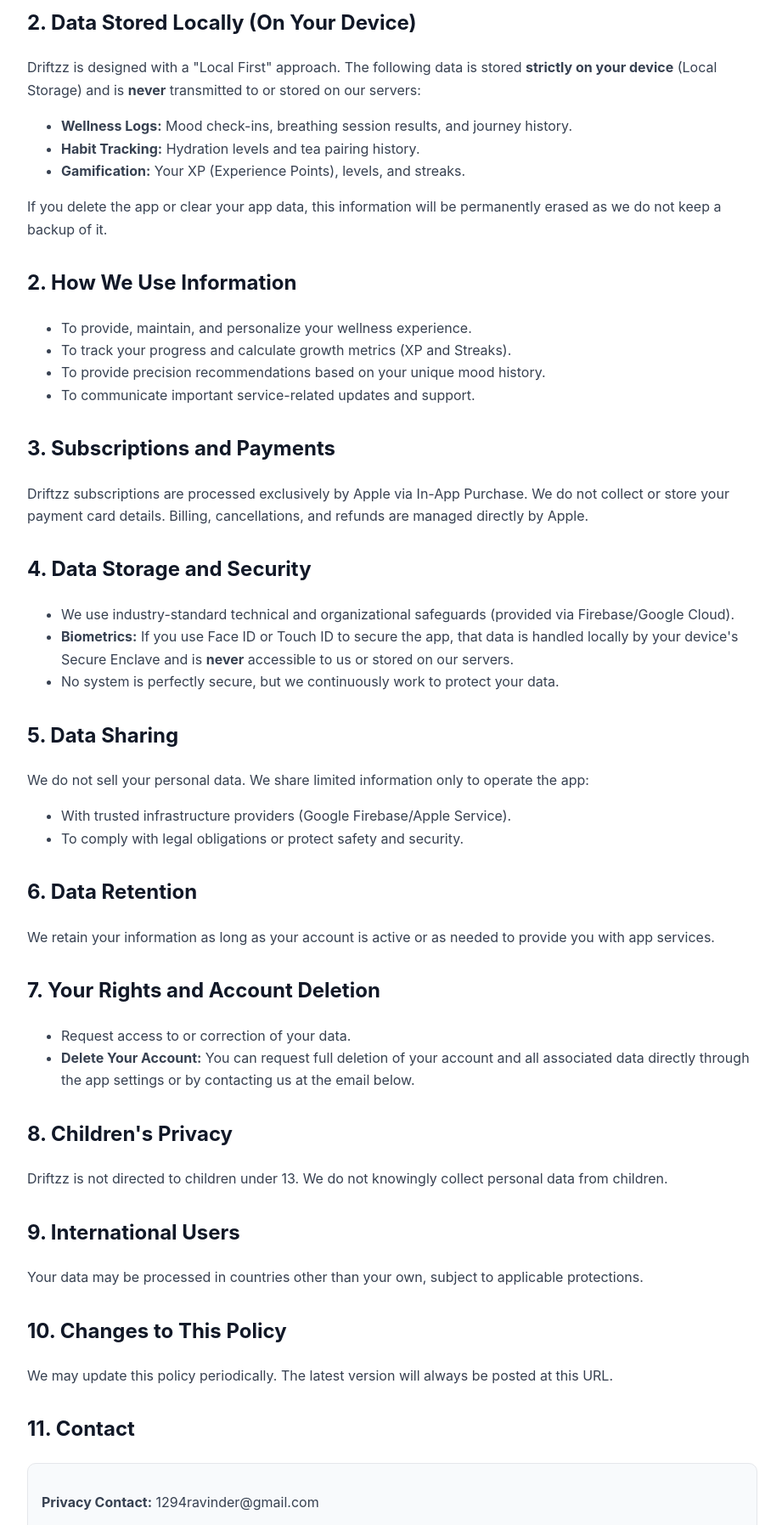
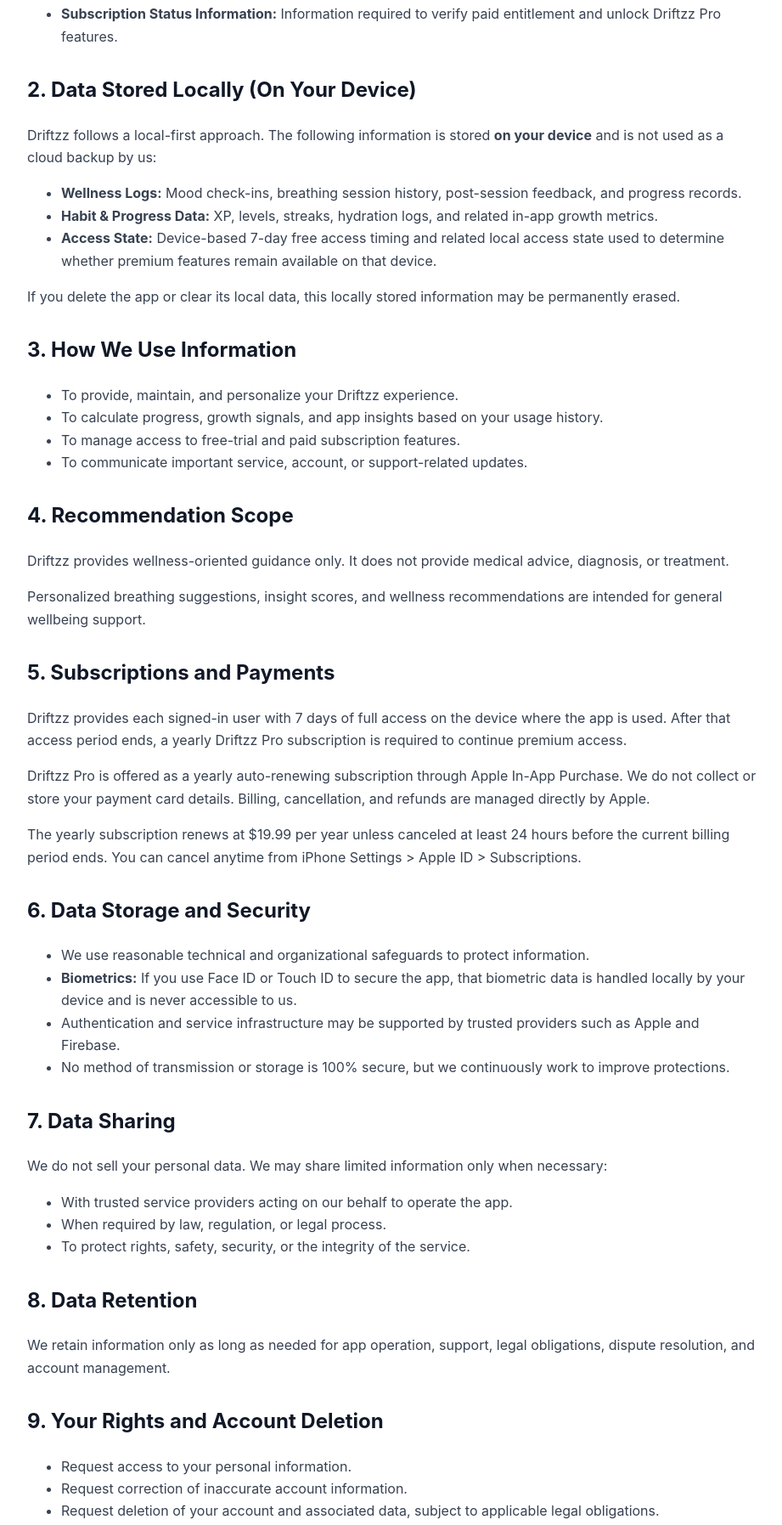
Before and after one commit to Ravinder82/driftzz-privacy, a plain HTML site: page index.html in a window 1280 px wide. Shown: the part 445-2240 px from the top of the page at 85% size, without its empty margins (178-1099 px from the left). Drawn offline with Linux system fonts and the light colour scheme.

Commit message:
Revise privacy policy and update last updated date
Updated the privacy policy with new information and corrected dates.

````diff
--- a/index.html
+++ b/index.html
@@ -1,3 +1,6 @@
+Updated privacy-policy HTML:
+
+```html
 <!DOCTYPE html>
 <html lang="en">
 
@@ -54,93 +57,121 @@
 
 <body>
     <h1>Privacy Policy</h1>
-    <p class="date">Last updated: February 28, 2026</p>
+    <p class="date">Last updated: March 28, 2026</p>
 
     <p>
         This Privacy Policy explains how Driftzz collects, uses, stores, and protects information when you use the app.
-        This policy applies to all app features, including subscriptions.
+        This policy applies to all app features, including device-based trial access and subscriptions.
     </p>
 
     <h2>1. Information We Collect</h2>
     <ul>
-        <li><strong>Account Information:</strong> Email address and profile name provided via Google, Apple, or Email
-            authentication. This is stored securely in our database to manage your subscription and account access.</li>
-        <li><strong>Usage & Diagnostics:</strong> Anonymized data about app performance and how you interact with
-            features to help us improve the experience.</li>
+        <li><strong>Account Information:</strong> Email address and profile name provided through Google, Apple, or
+            Email authentication. This is used to manage your account and sign-in access.</li>
+        <li><strong>Usage & Diagnostics:</strong> Limited app usage and diagnostic information may be processed to
+            improve app quality, reliability, and support.</li>
+        <li><strong>Subscription Status Information:</strong> Information required to verify paid entitlement and unlock
+            Driftzz Pro features.</li>
     </ul>
 
     <h2>2. Data Stored Locally (On Your Device)</h2>
     <p>
-        Driftzz is designed with a "Local First" approach. The following data is stored <strong>strictly on your
-            device</strong> (Local Storage) and is <strong>never</strong> transmitted to or stored on our servers:
+        Driftzz follows a local-first approach. The following information is stored <strong>on your device</strong> and
+        is not used as a cloud backup by us:
     </p>
     <ul>
-        <li><strong>Wellness Logs:</strong> Mood check-ins, breathing session results, and journey history.</li>
-        <li><strong>Habit Tracking:</strong> Hydration levels and tea pairing history.</li>
-        <li><strong>Gamification:</strong> Your XP (Experience Points), levels, and streaks.</li>
+        <li><strong>Wellness Logs:</strong> Mood check-ins, breathing session history, post-session feedback, and
+            progress records.</li>
+        <li><strong>Habit & Progress Data:</strong> XP, levels, streaks, hydration logs, and related in-app growth
+            metrics.</li>
+        <li><strong>Access State:</strong> Device-based 7-day free access timing and related local access state used to
+            determine whether premium features remain available on that device.</li>
     </ul>
-    <p>If you delete the app or clear your app data, this information will be permanently erased as we do not keep a
-        backup of it.</p>
+    <p>
+        If you delete the app or clear its local data, this locally stored information may be permanently erased.
+    </p>
 
-    <h2>2. How We Use Information</h2>
+    <h2>3. How We Use Information</h2>
     <ul>
-        <li>To provide, maintain, and personalize your wellness experience.</li>
-        <li>To track your progress and calculate growth metrics (XP and Streaks).</li>
-        <li>To provide precision recommendations based on your unique mood history.</li>
-        <li>To communicate important service-related updates and support.</li>
+        <li>To provide, maintain, and personalize your Driftzz experience.</li>
+        <li>To calculate progress, growth signals, and app insights based on your usage history.</li>
+        <li>To manage access to free-trial and paid subscription features.</li>
+        <li>To communicate important service, account, or support-related updates.</li>
     </ul>
 
-    <h2>3. Subscriptions and Payments</h2>
+    <h2>4. Recommendation Scope</h2>
     <p>
-        Driftzz subscriptions are processed exclusively by Apple via In-App Purchase.
-        We do not collect or store your payment card details.
-        Billing, cancellations, and refunds are managed directly by Apple.
+        Driftzz provides wellness-oriented guidance only. It does not provide medical advice, diagnosis, or treatment.
+    </p>
+    <p>
+        Personalized breathing suggestions, insight scores, and wellness recommendations are intended for general
+        wellbeing support.
     </p>
 
-    <h2>4. Data Storage and Security</h2>
+    <h2>5. Subscriptions and Payments</h2>
+    <p>
+        Driftzz provides each signed-in user with 7 days of full access on the device where the app is used. After that
+        access period ends, a yearly Driftzz Pro subscription is required to continue premium access.
+    </p>
+    <p>
+        Driftzz Pro is offered as a yearly auto-renewing subscription through Apple In-App Purchase. We do not collect
+        or store your payment card details. Billing, cancellation, and refunds are managed directly by Apple.
+    </p>
+    <p>
+        The yearly subscription renews at $19.99 per year unless canceled at least 24 hours before the current billing
+        period ends. You can cancel anytime from iPhone Settings &gt; Apple ID &gt; Subscriptions.
+    </p>
+
+    <h2>6. Data Storage and Security</h2>
     <ul>
-        <li>We use industry-standard technical and organizational safeguards (provided via Firebase/Google Cloud).</li>
-        <li><strong>Biometrics:</strong> If you use Face ID or Touch ID to secure the app, that data is handled locally
-            by your device's Secure Enclave and is <strong>never</strong> accessible to us or stored on our servers.
+        <li>We use reasonable technical and organizational safeguards to protect information.</li>
+        <li><strong>Biometrics:</strong> If you use Face ID or Touch ID to secure the app, that biometric data is
+            handled locally by your device and is never accessible to us.</li>
+        <li>Authentication and service infrastructure may be supported by trusted providers such as Apple and Firebase.
         </li>
-        <li>No system is perfectly secure, but we continuously work to protect your data.</li>
+        <li>No method of transmission or storage is 100% secure, but we continuously work to improve protections.</li>
     </ul>
 
-    <h2>5. Data Sharing</h2>
-    <p>We do not sell your personal data. We share limited information only to operate the app:</p>
+    <h2>7. Data Sharing</h2>
+    <p>We do not sell your personal data. We may share limited information only when necessary:</p>
     <ul>
-        <li>With trusted infrastructure providers (Google Firebase/Apple Service).</li>
-        <li>To comply with legal obligations or protect safety and security.</li>
+        <li>With trusted service providers acting on our behalf to operate the app.</li>
+        <li>When required by law, regulation, or legal process.</li>
+        <li>To protect rights, safety, security, or the integrity of the service.</li>
     </ul>
 
-    <h2>6. Data Retention</h2>
+    <h2>8. Data Retention</h2>
     <p>
-        We retain your information as long as your account is active or as needed to provide you with app services.
+        We retain information only as long as needed for app operation, support, legal obligations, dispute resolution,
+        and account management.
     </p>
 
-    <h2>7. Your Rights and Account Deletion</h2>
+    <h2>9. Your Rights and Account Deletion</h2>
     <ul>
-        <li>Request access to or correction of your data.</li>
-        <li><strong>Delete Your Account:</strong> You can request full deletion of your account and all associated data
-            directly through the app settings or by contacting us at the email below.</li>
+        <li>Request access to your personal information.</li>
+        <li>Request correction of inaccurate account information.</li>
+        <li>Request deletion of your account and associated data, subject to applicable legal obligations.</li>
     </ul>
 
-    <h2>8. Children's Privacy</h2>
+    <h2>10. Children's Privacy</h2>
     <p>
-        Driftzz is not directed to children under 13. We do not knowingly collect personal data from children.
+        Driftzz is not directed to children under 13, or a higher age where required by local law. We do not knowingly
+        collect personal data from children.
     </p>
 
-    <h2>9. International Users</h2>
+    <h2>11. International Users</h2>
     <p>
-        Your data may be processed in countries other than your own, subject to applicable protections.
+        Your data may be processed in countries other than your own, subject to applicable safeguards and legal
+        protections.
     </p>
 
-    <h2>10. Changes to This Policy</h2>
+    <h2>12. Changes to This Policy</h2>
     <p>
-        We may update this policy periodically. The latest version will always be posted at this URL.
+        We may update this Privacy Policy from time to time. The latest version will always be posted at this URL with
+        an updated "Last updated" date.
     </p>
 
-    <h2>11. Contact</h2>
+    <h2>13. Contact</h2>
     <div class="contact">
         <p><strong>Privacy Contact:</strong> 1294ravinder@gmail.com</p>
         <p><strong>Developer:</strong> Ravinder Poonia (India)</p>
@@ -148,11 +179,12 @@
                 rel="noopener">Driftzz Support</a></p>
     </div>
 
-    <h2>12. Legal Links</h2>
+    <h2>14. Legal Links</h2>
     <div class="legal">
         <p>
             Terms of Use (Apple Standard EULA):
-            <a href="https://www.apple.com/legal/internet-services/itunes/dev/stdeula/" target="_blank" rel="noopener">
+            <a href="https://www.apple.com/legal/internet-services/itunes/dev/stdeula/" target="_blank"
+                rel="noopener">
                 https://www.apple.com/legal/internet-services/itunes/dev/stdeula/
             </a>
         </p>
@@ -160,7 +192,8 @@
                 rel="noopener">https://ravinder82.github.io/driftzz-support/</a></p>
     </div>
 
-    <p><strong>Effective date:</strong> February 28, 2026</p>
+    <p><strong>Effective date:</strong> March 28, 2026</p>
 </body>
 
 </html>
+```
````
